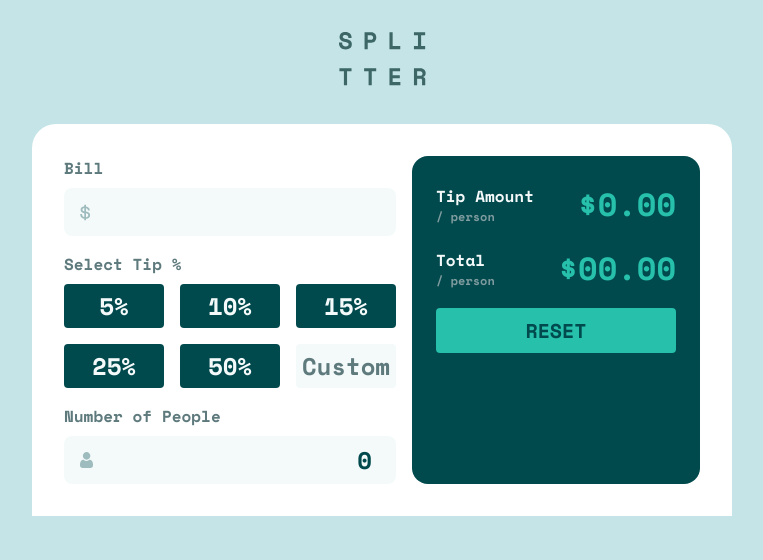
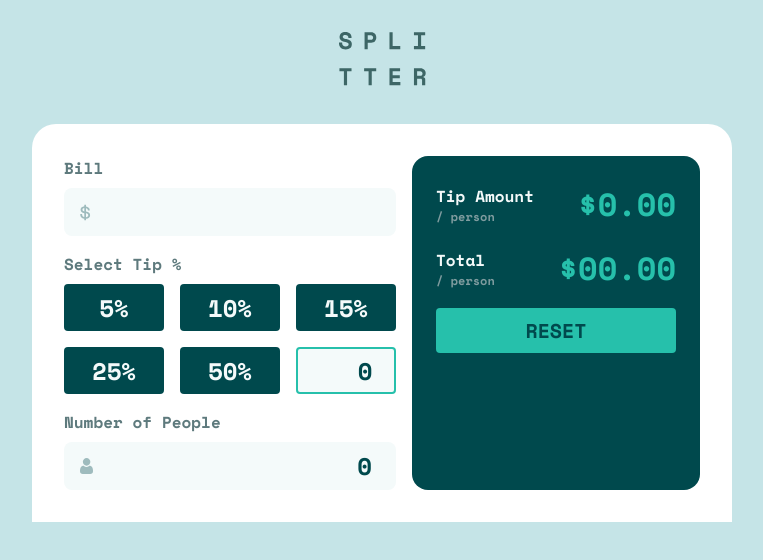
Before and after one commit to raistmere/challenge-tip-calculator, a React (Vite) app: page / in a window 1280 px wide. Both pictures are taken after a click on the button "Custom". Shown: the top 560 px of the page, without its empty margins (258-1021 px from the left). Built offline with nearby package versions, Linux system fonts and the light colour scheme.

Commit message:
Added & completed custom percentage functionality
* Added code for custom percentage functionality
* Added correct styling for border on focused elements
* Fixed a problem with to many decimal places on output text

```diff
--- a/src/App.css
+++ b/src/App.css
@@ -39,6 +39,7 @@
   margin: 0;
   padding: 0;
   box-sizing: border-box;
+  outline-offset: 0.20rem;
   font-family: var(--font-spaceMono-reg);
 }
 
@@ -117,6 +118,8 @@ input::-webkit-inner-spin-button {
 }
 
 .billBox > input:focus, .peopleBox > input:focus {
+  outline: none;
+  border-style: solid;
   border-color: var(--color-strong-cyan);
 }
 
@@ -158,9 +161,31 @@ input::-webkit-inner-spin-button {
   background-color: var(--color-very-dark-cyan);
 }
 
-.percentBox .custom {
+.percentBox > input {
   color: var(--color-dark-grayish-cyan);
   background-color: var(--color-very-light-grayish-cyan);
+}
+
+.percentBox > input {
+  border-style: none;
+  color: var(--color-white);
+  font-family: var(--font-spaceMono-bold);
+  font-size: 1.5rem;
+  padding: 1.35rem;
+  background-color: var(--color-strong-cyan);
+  border-radius: 0.25rem;
+}
+
+.percentBox > input:focus {
+  outline: none;
+  border-style: solid;
+  border-color: var(--color-strong-cyan);
+  color: var(--color-very-dark-cyan);
+  font-family: var(--font-spaceMono-bold);
+  font-size: 1.5rem;
+  padding: 1.35rem;
+  background-color: var(--color-very-light-grayish-cyan);
+  border-radius: 0.25rem;
 }
 
 .outputBox {
--- a/src/App.tsx
+++ b/src/App.tsx
@@ -1,5 +1,5 @@
 import './App.css'
-import { useEffect, useRef, useState } from 'react';
+import { useState } from 'react';
 import appLogo from "./assets/images/logo.svg";
 import dollarIcon from "./assets/images/icon-dollar.svg";
 import personIcon from "./assets/images/icon-person.svg";
@@ -8,15 +8,18 @@ function App() {
   const [billAmount, setBillAmount] = useState<string>("0");
   const [percentageAmount, setPercentageAmount] = useState<string>("0");
   const [peopleAmount, setPeopleAmount] = useState<string>("0");
+  const [customAmount, setCustomAmount] = useState<boolean>(false);
 
-  useEffect(() => {
-
-  }, [billAmount, peopleAmount])
+  const changePercentage = (value: string, isCustom: boolean) => {
+    console.log(value);
+    setCustomAmount(isCustom);
+    setPercentageAmount(value);
+  }
 
   const calculateTipAmount = (): string => {
     if(billAmount === "") return "$0.00";
     if(peopleAmount === "0" || peopleAmount === "") return "$0.00";
-    let amount = (parseInt(billAmount) / parseInt(peopleAmount)) * (parseInt(percentageAmount) / 100);
+    let amount = Math.round(((parseInt(billAmount) / parseInt(peopleAmount)) * (parseInt(percentageAmount) / 100)) * 100) / 100;
     return `$${amount}`;
   }
 
@@ -24,7 +27,7 @@ function App() {
     if(billAmount === "") return "$00.00";
     if(peopleAmount === "0" || peopleAmount === "") return "$00.00";
     let tipAmount = (parseInt(billAmount) / parseInt(peopleAmount)) * (parseInt(percentageAmount) / 100);
-    let totalAmount = parseInt(billAmount) / parseInt(peopleAmount) + tipAmount;
+    let totalAmount = Math.round((parseInt(billAmount) / parseInt(peopleAmount) + tipAmount) * 100) / 100;
     return `$${totalAmount}`;
   }
 
@@ -43,12 +46,19 @@ function App() {
           <div className="tipBox">
             <h2>Select Tip %</h2>
             <div className="percentBox">
-              <button className={percentageAmount === "5" ? "percentButton selected" : "percentButton"} onClick={() => setPercentageAmount("5")}>5%</button>
-              <button className={percentageAmount === "10" ? "percentButton selected" : "percentButton"} onClick={() => setPercentageAmount("10")}>10%</button>
-              <button className={percentageAmount === "15" ? "percentButton selected" : "percentButton"} onClick={() => setPercentageAmount("15")}>15%</button>
-              <button className={percentageAmount === "25" ? "percentButton selected" : "percentButton"} onClick={() => setPercentageAmount("25")}>25%</button>
-              <button className={percentageAmount === "50" ? "percentButton selected" : "percentButton"} onClick={() => setPercentageAmount("50")}>50%</button>
-              <button className="percentButton custom">Custom</button>
+              {/* Because there is a limit of percentage buttons, I decided to not make a custom component and instead just create static html for each button */}
+              <button className={percentageAmount === "5" && !customAmount ? "percentButton selected" : "percentButton"} onClick={() => changePercentage("5", false)}>5%</button>
+              <button className={percentageAmount === "10" && !customAmount ? "percentButton selected" : "percentButton"} onClick={() => changePercentage("10", false)}>10%</button>
+              <button className={percentageAmount === "15" && !customAmount ? "percentButton selected" : "percentButton"} onClick={() => changePercentage("15", false)}>15%</button>
+              <button className={percentageAmount === "25" && !customAmount ? "percentButton selected" : "percentButton"} onClick={() => changePercentage("25", false)}>25%</button>
+              <button className={percentageAmount === "50" && !customAmount ? "percentButton selected" : "percentButton"} onClick={() => changePercentage("50", false)}>50%</button>
+              {/* For the custom input, I went with a button that will activate an input field upon next render. The user will autofocus on that and be able to type in
+              what they need for percentage. After that it will remain selected until a percentageButton is selected. */}
+              {customAmount ?
+                <input type="number" id='customInput' name='customInput' autoFocus defaultValue={percentageAmount} onChange={(e) => changePercentage(e.target.value, true)} />
+                :
+                <button className="percentButton custom" onClick={() => changePercentage("0", true)}>Custom</button>
+              }
             </div>
           </div>
           <div className="peopleBox">
```
